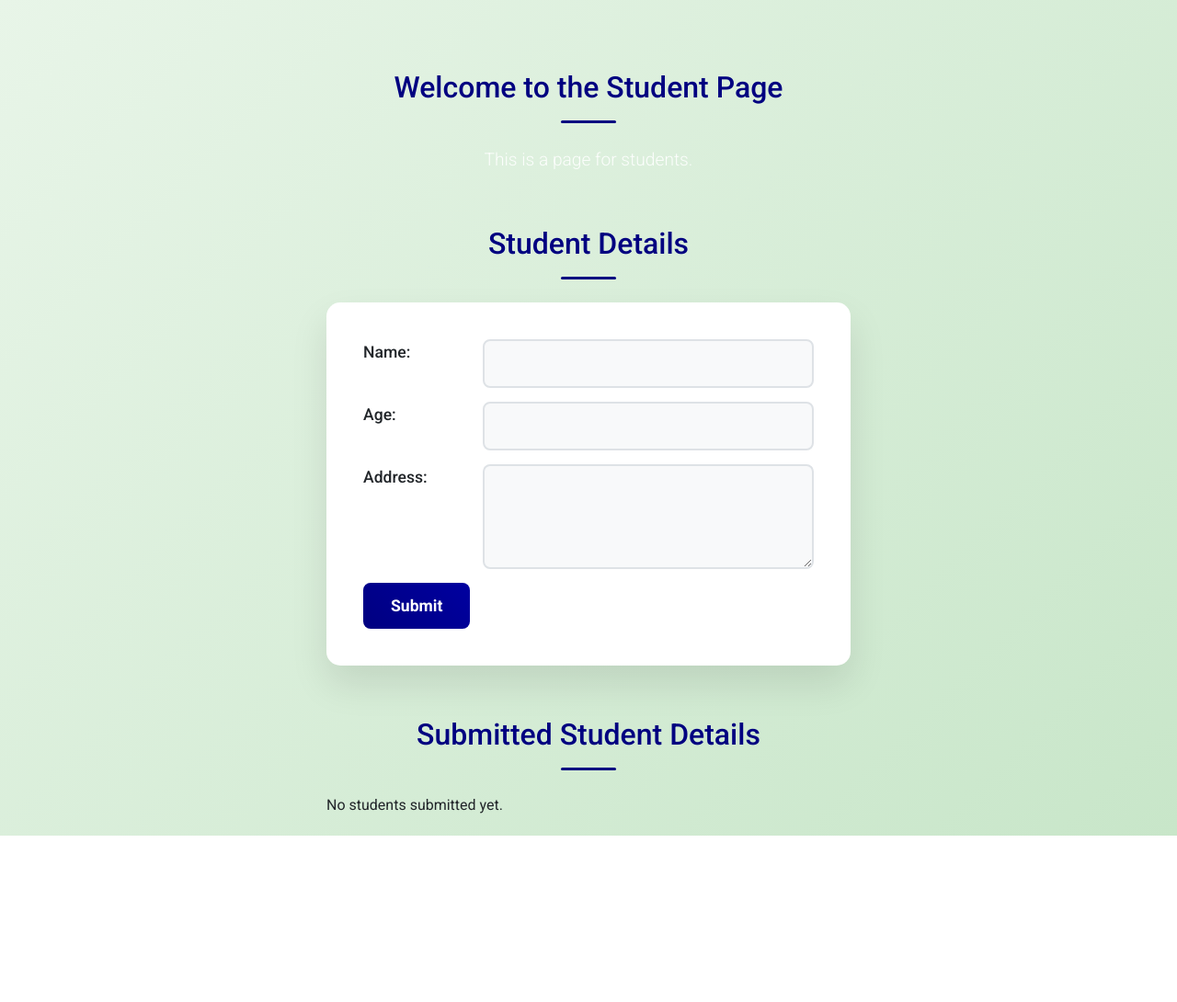
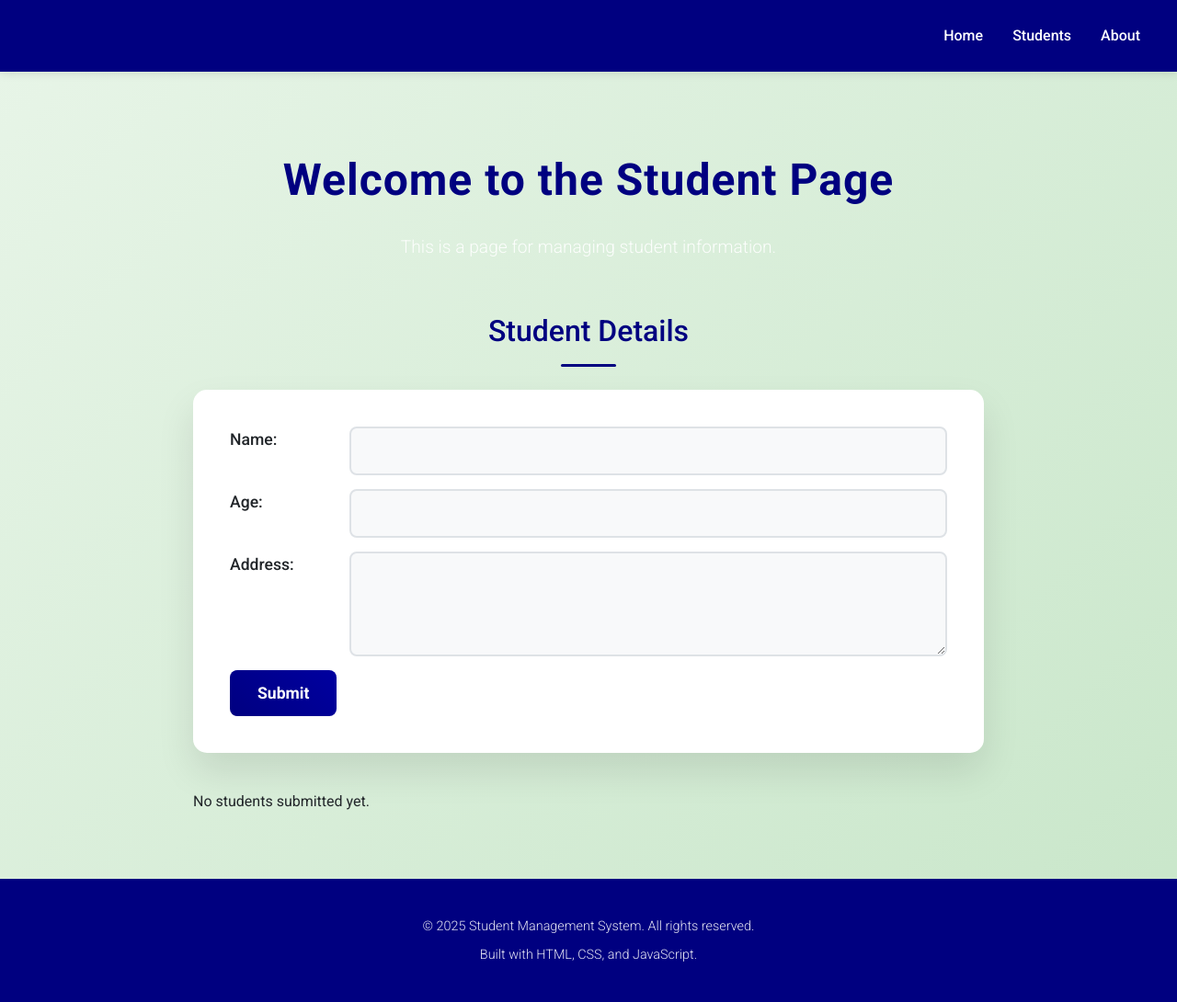
Before and after one commit to ansarais/Sample-demo, a website: page student.html in a window 1280 px wide. Shown: the whole page at 92% size. Before the commit the page ends 909 px from the top, so only its background shows below. Drawn offline with Linux system fonts and the light colour scheme.

Commit message:
undo change

```diff
--- a/student.html
+++ b/student.html
@@ -23,15 +23,68 @@
             min-height: 100vh;
             display: flex;
             flex-direction: column;
-            align-items: center;
             line-height: 1.6;
         }
+        header {
+            background: var(--primary-color);
+            color: white;
+            padding: 0;
+            box-shadow: 0 2px 10px rgba(0,0,0,0.1);
+        }
+        nav {
+            max-width: 1200px;
+            margin: 0 auto;
+            padding: 0 20px;
+        }
+        .nav-container {
+            display: flex;
+            justify-content: space-between;
+            align-items: center;
+            padding: 1rem 0;
+        }
+        nav h1 {
+            margin: 0;
+            font-size: 1.8rem;
+            font-weight: 700;
+        }
+        nav ul {
+            list-style: none;
+            margin: 0;
+            padding: 0;
+            display: flex;
+            gap: 2rem;
+        }
+        nav a {
+            color: white;
+            text-decoration: none;
+            font-weight: 500;
+            transition: color 0.3s;
+        }
+        nav a:hover {
+            color: #e8f5e8;
+        }
+        main {
+            flex: 1;
+            padding: 0;
+        }
+        footer {
+            background: var(--primary-color);
+            color: white;
+            text-align: center;
+            padding: 2rem 0;
+            margin-top: 2rem;
+        }
+        .footer-container p {
+            margin: 0.5rem 0;
+            font-size: 0.9rem;
+        }
         .container {
-            max-width: 600px;
+            max-width: 900px;
             width: 100%;
-            padding: 20px 15px;
+            padding: 40px 20px;
             box-sizing: border-box;
             animation: fadeIn 1s ease-out;
+            margin: 0 auto;
         }
         @keyframes fadeIn {
             from {
@@ -46,8 +99,8 @@
         h1 {
             font-size: clamp(2rem, 5vw, 3rem);
             font-weight: 700;
-            color: white;
-            text-shadow: 2px 2px 4px rgba(0,0,0,0.3);
+            color: var(--primary-color);
+            text-shadow: none;
             margin-bottom: 10px;
             text-align: center;
             letter-spacing: 1px;
@@ -198,13 +251,35 @@
             th, td {
                 padding: 15px 10px;
             }
+            nav ul {
+                gap: 1rem;
+            }
+            nav h1 {
+                font-size: 1.5rem;
+            }
         }
     </style>
 </head>
 <body>
+    <header>
+        <nav>
+            <div class="nav-container">
+                <h1>Student Management System</h1>
+                <ul>
+                    <li><a href="#home">Home</a></li>
+                    <li><a href="#students">Students</a></li>
+                    <li><a href="#about">About</a></li>
+                </ul>
+            </div>
+        </nav>
+    </header>
+    <main>
         <div class="container">
-        <h2>Welcome to the Student Page</h2>
-        <p>This is a page for students.</p>
+            <section id="home">
+                <h1>Welcome to the Student Page</h1>
+                <p>This is a page for managing student information.</p>
+            </section>
+            <section id="students">
                 <h2>Student Details</h2>
                 <form>
                     <div>
@@ -221,10 +296,17 @@
                     </div>
                     <input type="submit" value="Submit">
                 </form>
-        <h2>Submitted Student Details</h2>
                 <div id="specificDetails"></div>
                 <div id="display"></div>
+            </section>
         </div>
+    </main>
+    <footer>
+        <div class="footer-container">
+            <p>&copy; 2025 Student Management System. All rights reserved.</p>
+            <p>Built with HTML, CSS, and JavaScript.</p>
+        </div>
+    </footer>
     <script>
         let editIndex = null;
         function displayData() {
```
Lines whose indentation alone changed are shown as unchanged.
